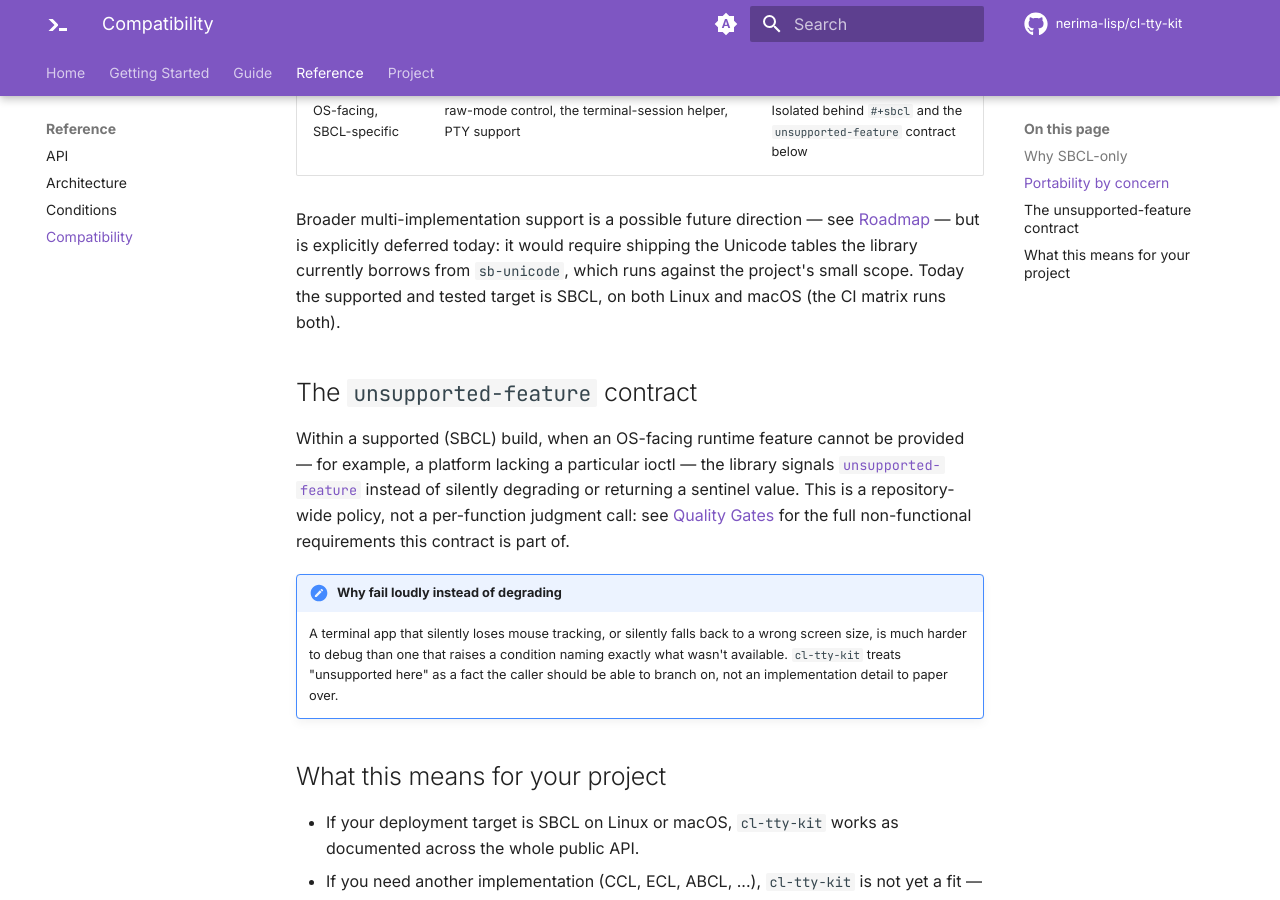
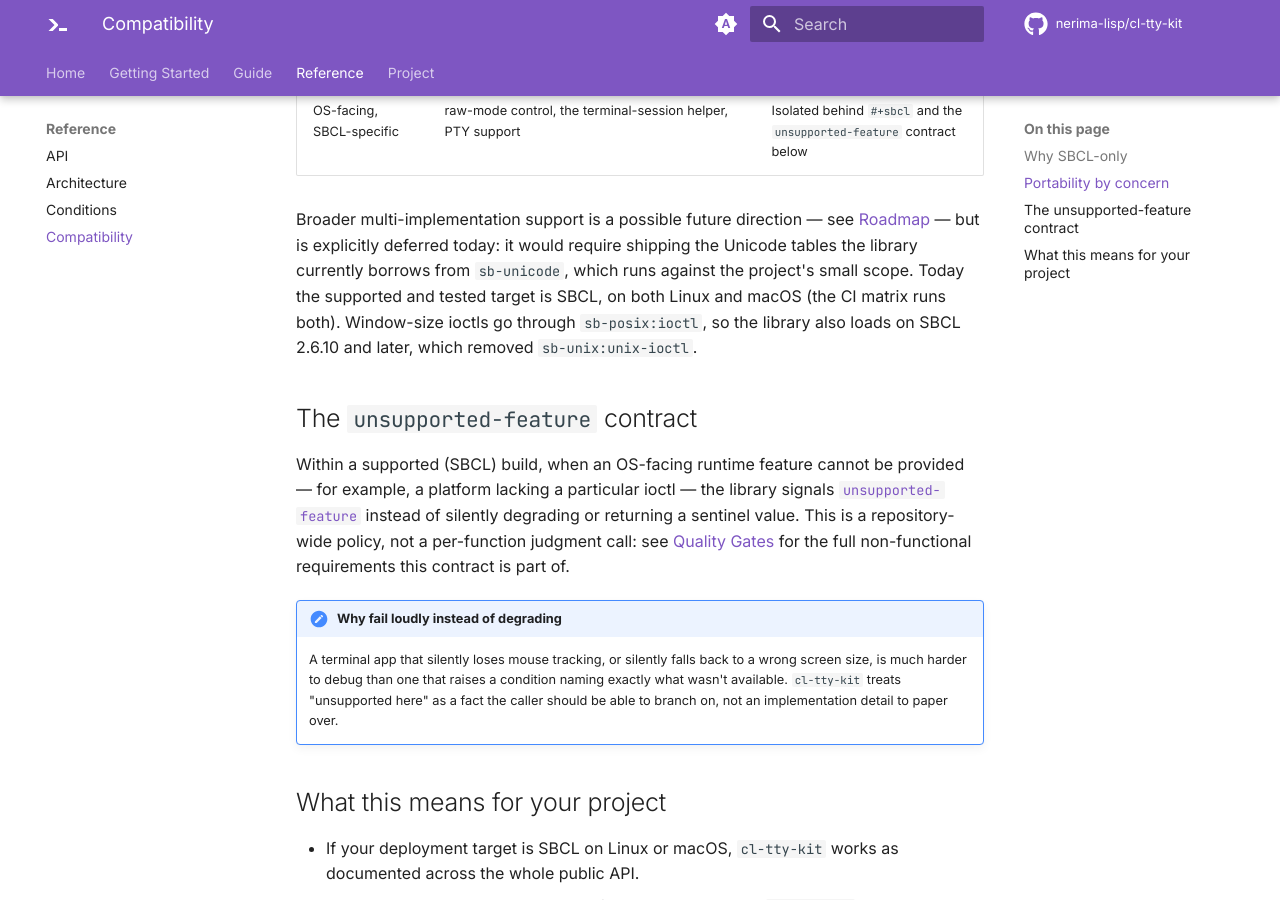
Before and after one commit to nerima-lisp/cl-tty-kit, an MkDocs documentation site: the page built from docs/src/reference/compatibility.md, in a window 1280 px wide and 900 px high, scrolled down 850 px. Built offline with MkDocs 1.6.1 and Material for MkDocs 9.7.7, drawn with Linux system fonts in a browser that asks for light colours; comment, search, counter and statistics services are not loaded.

Commit message:
fix(terminal-size): issue window-size ioctls through sb-posix:ioctl
SBCL 2.6.10 removed sb-unix:unix-ioctl. sb-posix:ioctl declares its
pointer argument after &optional, which the alien layer passes as a
variadic argument, so arm64 Darwin still receives it on the stack.
Public behavior of terminal-size and set-terminal-size is unchanged.

```diff
--- a/docs/src/reference/compatibility.md
+++ b/docs/src/reference/compatibility.md
@@ -35,7 +35,8 @@ Broader multi-implementation support is a possible future direction — see
 shipping the Unicode tables the library currently borrows from `sb-unicode`,
 which runs against the project's small scope. Today the
 supported and tested target is SBCL, on both Linux and macOS (the CI matrix
-runs both).
+runs both). Window-size ioctls go through `sb-posix:ioctl`, so the library
+also loads on SBCL 2.6.10 and later, which removed `sb-unix:unix-ioctl`.
 
 ## The `unsupported-feature` contract
 
```
Also changed, not shown: 2 other files.
